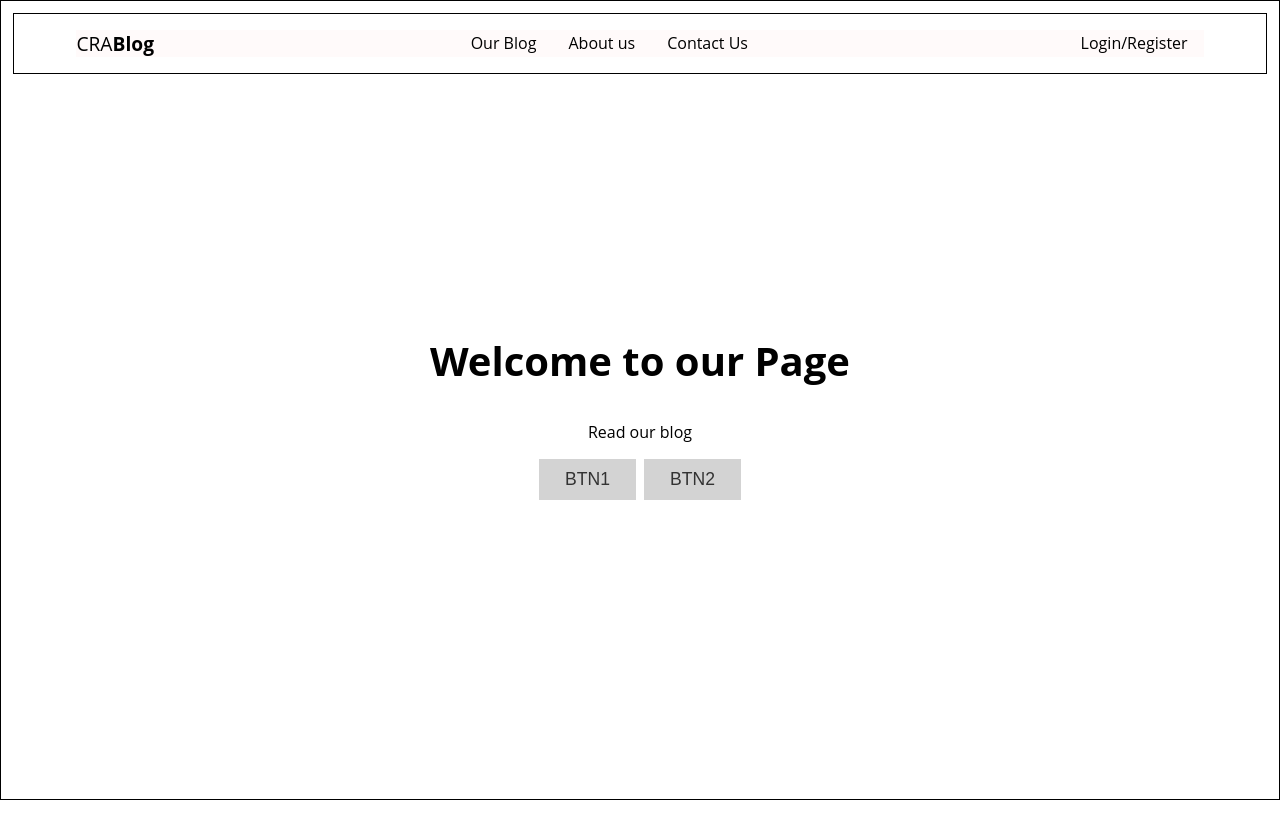
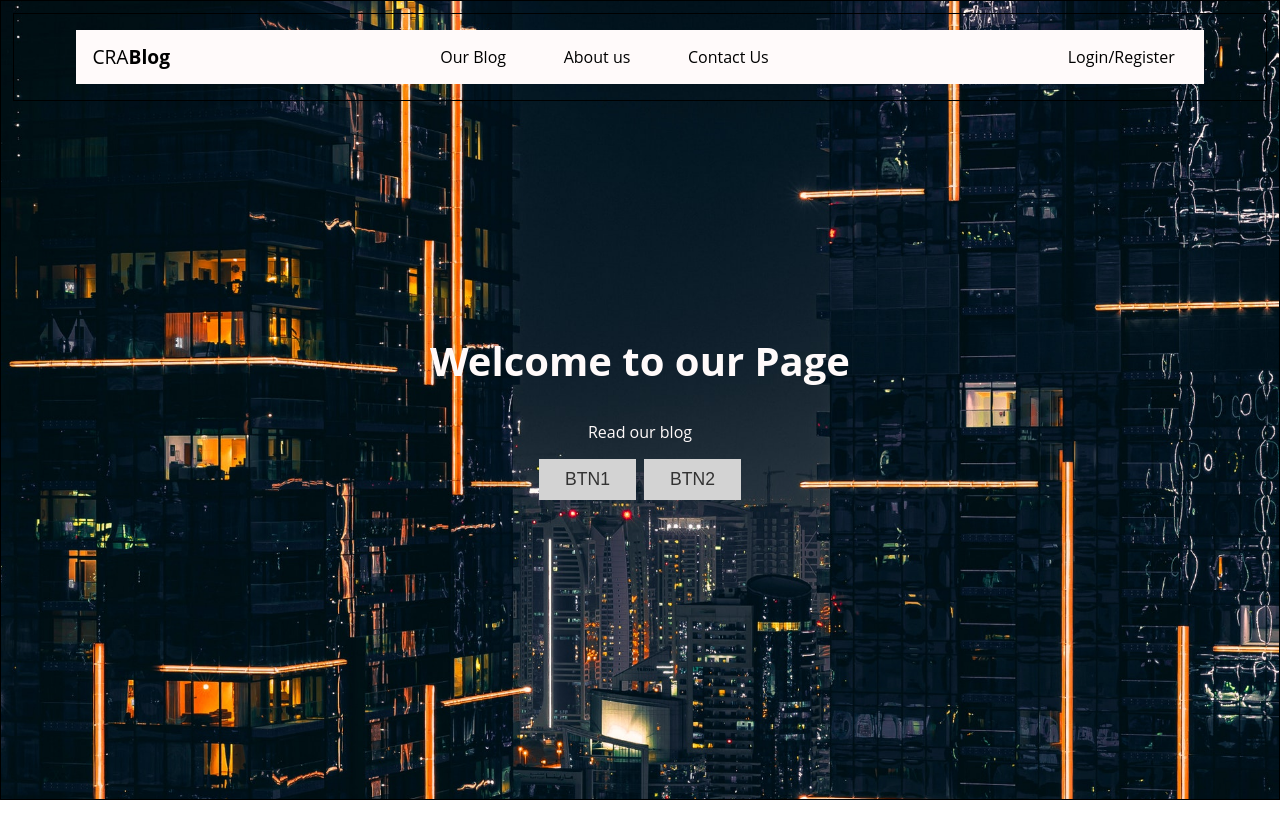
Before and after one commit to Tr1nTuKaS/React-Contect-Reducer-2021.11.10, a React (Create React App) app: page / in a window 1280 px wide. Shown: the top 838 px of the page. Built offline with nearby package versions, Linux system fonts and the light colour scheme.

Commit message:
heroImage

```diff
--- a/src/components/header/Header.module.css
+++ b/src/components/header/Header.module.css
@@ -16,10 +16,11 @@
 
 .logo {
   font-size: 1.2rem;
+  padding-left: 1rem;
 }
 
 .nav-link {
-  padding: 0.5rem 1rem;
+  padding: 1rem 1.8rem;
   transition: all 0.4s ease-out;
 }
 .nav-link:hover {
--- a/src/sections/hero/HeroSection.jsx
+++ b/src/sections/hero/HeroSection.jsx
@@ -1,9 +1,13 @@
 import css from './HeroSection.module.css';
 import Button from '../../components/ui/button/Button';
+import heroImage from '../../assets/img/hero.jpg';
 
 function HeroSecion() {
   return (
-    <section className={css.section}>
+    <section
+      style={{ backgroundImage: `url(${heroImage})` }}
+      className={css.section}
+    >
       <div className={css.center}>
         <h1>Welcome to our Page</h1>
         <p>Read our blog</p>
--- a/src/sections/hero/HeroSection.module.css
+++ b/src/sections/hero/HeroSection.module.css
@@ -6,6 +6,11 @@
   display: flex;
   justify-content: center;
   align-items: center;
+
+  background-repeat: no-repeat;
+  background-size: cover;
+
+  color: snow;
 }
 
 .center {
--- a/src/styles/global.css
+++ b/src/styles/global.css
@@ -9,6 +9,7 @@ body {
 a {
   text-decoration: none;
   color: inherit;
+  display: inline-block;
 }
 
 .App {
```
Also changed, not shown: 1 other file (tests, documents, lock files or other folders).
